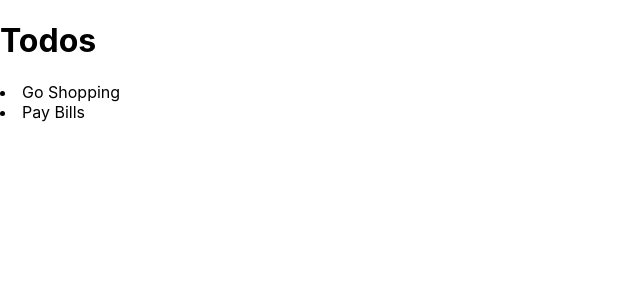
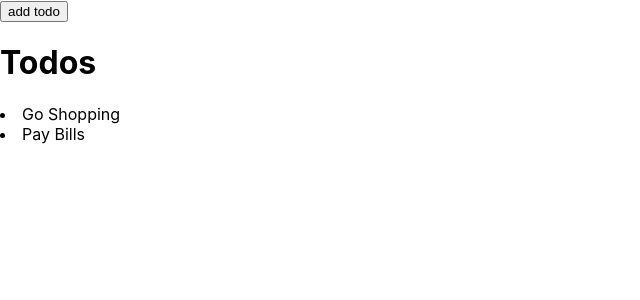
Before and after one commit to Awtanabe/flux-qiita, a React (Create React App) app: page / in a window 1280 px wide. Shown: the top 300 px of the page, without its empty margins (0-640 px from the left). Built offline with nearby package versions, Linux system fonts and the light colour scheme; what flux would draw is missing.

Commit message:
action 作成 todo 追加機能

```diff
--- /dev/null
+++ b/src/actions/TodoActions.js
@@ -0,0 +1,15 @@
+import dispatcher from '../dispatcher'
+
+export function createTodo(text){
+  dispatcher.dispatch({
+    type: "CREATE_TODO",
+    text
+  })
+}
+
+export function deleteTodo(id){
+  dispatcher.dispatch({
+    type: "DELERE_TODO",
+    id
+  })
+}
--- a/src/pages/Todos.js
+++ b/src/pages/Todos.js
@@ -2,6 +2,7 @@ import React, {Component} from 'react'
 import { EventEmitter } from "events";
 import Todo from '../components/todo'
 import TodoStore from '../stores/TodoStore'
+import * as TodoActions from '../actions/TodoActions'
 
 class Todos extends Component {
   constructor(props){
@@ -13,11 +14,15 @@ class Todos extends Component {
 
   // storeが変更されるとgetAllをし直す reduxだと自動で見てくれるよね
   componentDidMount(){
-    TodoStore.on("chnage", ()=>{
+    TodoStore.on("change", ()=>{
       this.setState({
         todos: TodoStore.getAll()
       })
     })
+  }
+
+  createTodo(){
+     TodoActions.createTodo("New todo")
   }
 
   render(){
@@ -27,6 +32,7 @@ class Todos extends Component {
     })
     return(
       <div>
+        <button onClick={()=> this.createTodo()}>add todo</button>
         <h1>Todos</h1>
         {TodoComments}
       </div>
--- a/src/stores/TodoStore.js
+++ b/src/stores/TodoStore.js
@@ -36,7 +36,7 @@ class TodoStore extends EventEmitter{
 
   handleAction(action){
     switch(action.type){
-      case "CZREATE_TODO":{
+      case "CREATE_TODO":{
         this.createTodo(action.text)
       }
     }
```
